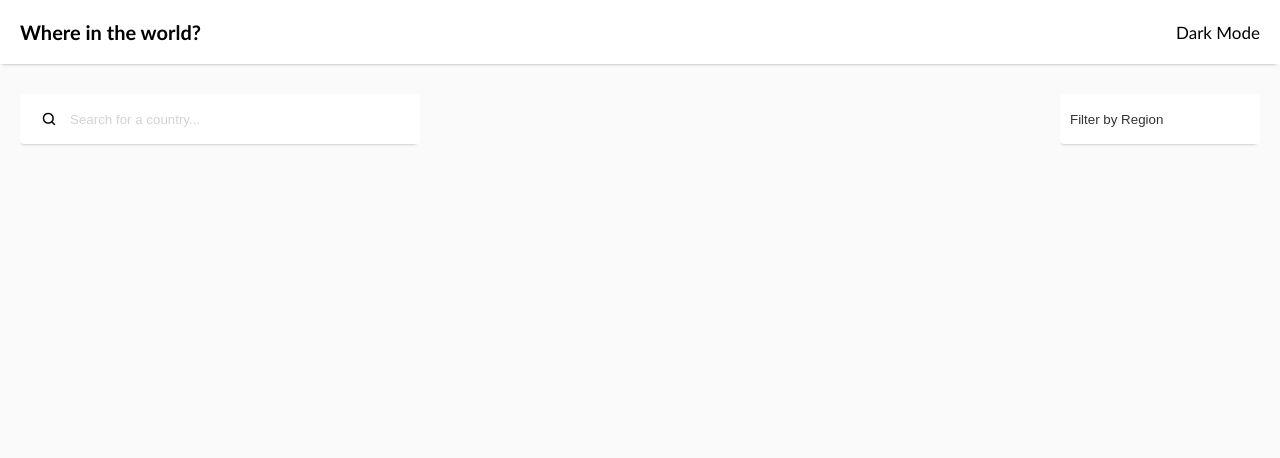
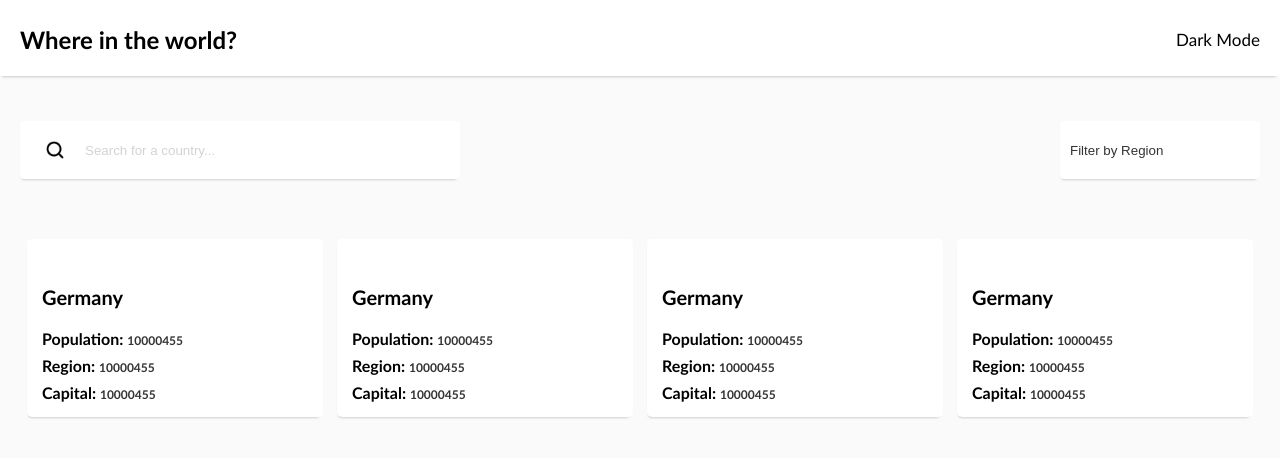
Before and after one commit to okoliken/vue-rest-countries, a Vue app: page / in a window 1280 px wide. Shown: the top 458 px of the page. Built offline with nearby package versions, Linux system fonts and the light colour scheme.

Commit message:
more code added to project

```diff
--- a/src/components/CheckBox.vue
+++ b/src/components/CheckBox.vue
@@ -23,13 +23,11 @@ export default {
   display: flex;
   align-items: center;
   justify-content: flex-start;
-  margin: 30px 20px;
-  height: 50px;
+  margin: 14px 20px;
+  height: 53px;
   width: 200px;
   background-color: #fff;
   box-shadow: -1px 3px 3px -3px rgba(166, 161, 161, 1);
-  -webkit-box-shadow: -1px 3px 3px -3px rgba(166, 161, 161, 1);
-  -moz-box-shadow: -1px 3px 3px -3px rgba(166, 161, 161, 1);
   border-radius: 4px;
   color: #333335;
   &:focus,
@@ -46,4 +44,10 @@ export default {
     border: none;
   }
 }
+@media (min-width: 480px) {
+  .country-form-select {
+    height: 58px;
+    width: 200px;
+  }
+}
 </style>
--- /dev/null
+++ b/src/components/CountryComponent.vue
@@ -0,0 +1,64 @@
+<template>
+  <div class="country">
+    <div class="country__flag__con">
+      <img src="" alt="" class="country__flag" />
+    </div>
+    <div class="country__details">
+      <p class="country__name">Germany</p>
+      <p class="country__population">Population: <span>10000455</span></p>
+      <p class="country__region">Region: <span>10000455</span></p>
+      <p class="country__capital">Capital: <span>10000455</span></p>
+    </div>
+  </div>
+</template>
+
+<script>
+export default {
+  name: "CountryComponent",
+};
+</script>
+
+<style lang="scss">
+.country {
+  background-color: #fff;
+  margin: 15px 7px;
+  border-radius: 5px;
+  box-shadow: -1px 3px 3px -3px rgba(166, 161, 161, 1);
+  .country__details {
+    padding: 15px;
+    .country__name {
+      font-weight: bold;
+      font-size: 20px;
+      margin: 12px 0 20px;
+    }
+    .country__population {
+      margin-bottom: 8px;
+      font-weight: 900;
+      span {
+        font-size: 12px;
+        color: #333;
+      }
+    }
+    .country__region {
+      margin-bottom: 8px;
+      font-weight: 900;
+      span {
+        font-size: 12px;
+        color: #333;
+      }
+    }
+    .country__capital {
+      font-weight: 900;
+      span {
+        font-size: 12px;
+        color: #333;
+      }
+    }
+  }
+}
+@media (min-width: 480px) {
+  .country {
+    max-width: 500px;
+  }
+}
+</style>
--- a/src/components/Navbar.vue
+++ b/src/components/Navbar.vue
@@ -19,8 +19,6 @@ export default {
   min-height: 80px;
   padding: 0 20px;
   box-shadow: -1px 3px 3px -3px rgba(166, 161, 161, 1);
-  -webkit-box-shadow: -1px 3px 3px -3px rgba(166, 161, 161, 1);
-  -moz-box-shadow: -1px 3px 3px -3px rgba(166, 161, 161, 1);
   .country__header__items {
     display: flex;
     align-items: center;
@@ -35,7 +33,7 @@ export default {
 @media (min-width: 480px) {
   .country__header {
     background-color: #fff;
-    min-height: 64px;
+    min-height: 76px;
     padding: 0 20px;
     box-shadow: -1px 3px 3px -3px rgba(166, 161, 161, 1);
     -webkit-box-shadow: -1px 3px 3px -3px rgba(166, 161, 161, 1);
@@ -43,11 +41,12 @@ export default {
     .country__header__items {
       display: flex;
       align-items: center;
-      padding-top: 20px;
+      padding-top: 25px;
       justify-content: space-between;
       max-width: 100%;
       h1 {
-        font-size: 20px;
+        font-size: 24px;
+        font-weight: bold;
       }
 
       span {
--- a/src/components/SearchInput.vue
+++ b/src/components/SearchInput.vue
@@ -33,12 +33,10 @@ export default {
     display: flex;
     align-items: center;
     justify-content: flex-start;
-    margin: 30px 20px;
-    height: 55px;
+    margin: 27px 20px;
+    height: 52px;
     background-color: #fff;
     box-shadow: -1px 3px 3px -3px rgba(166, 161, 161, 1);
-    -webkit-box-shadow: -1px 3px 3px -3px rgba(166, 161, 161, 1);
-    -moz-box-shadow: -1px 3px 3px -3px rgba(166, 161, 161, 1);
     border-radius: 4px;
     .country__search__input {
       appearance: none;
@@ -70,14 +68,17 @@ export default {
       display: flex;
       align-items: center;
       justify-content: flex-start;
-      margin: 30px 20px;
-      height: 50px;
-      width: 400px;
+      margin: 45px 20px;
+      height: 58px;
+      width: 440px;
       overflow: hidden;
+      .country__search__input {
+        transform: translateX(55px);
+      }
       .country__search__icon {
         position: absolute;
-        height: 18px;
-        transform: translateX(20px);
+        height: 24px;
+        transform: translateX(23px);
       }
     }
   }
--- a/src/views/Home.vue
+++ b/src/views/Home.vue
@@ -1,13 +1,47 @@
 <template>
   <SearchInputVue />
-  <div class="countries__container"></div>
+  <div class="countries__container">
+    <CountryComponentVue />
+    <CountryComponentVue />
+    <CountryComponentVue />
+    <CountryComponentVue />
+  </div>
 </template>
 
 <script>
 // @ is an alias to /src
 import SearchInputVue from "../components/SearchInput.vue";
+import CountryComponentVue from "../components/CountryComponent.vue";
 export default {
   name: "Home",
-  components: { SearchInputVue },
+  components: { SearchInputVue, CountryComponentVue },
 };
 </script>
+
+<style>
+.countries__container {
+  margin: 0 16px;
+}
+
+@media (min-width: 450px) {
+  .countries__container {
+    display: grid;
+    grid-template-columns: repeat(2, 1fr);
+  }
+}
+
+@media (min-width: 680px) {
+  .countries__container {
+    display: grid;
+    grid-template-columns: repeat(3, 1fr);
+  }
+}
+
+@media (min-width: 820px) {
+  .countries__container {
+    display: grid;
+    grid-template-columns: repeat(4, 1fr);
+    margin: 0 20px;
+  }
+}
+</style>
```
Also changed, not shown: src/components/Country.Vue (deleted, +0 -13 lines).
